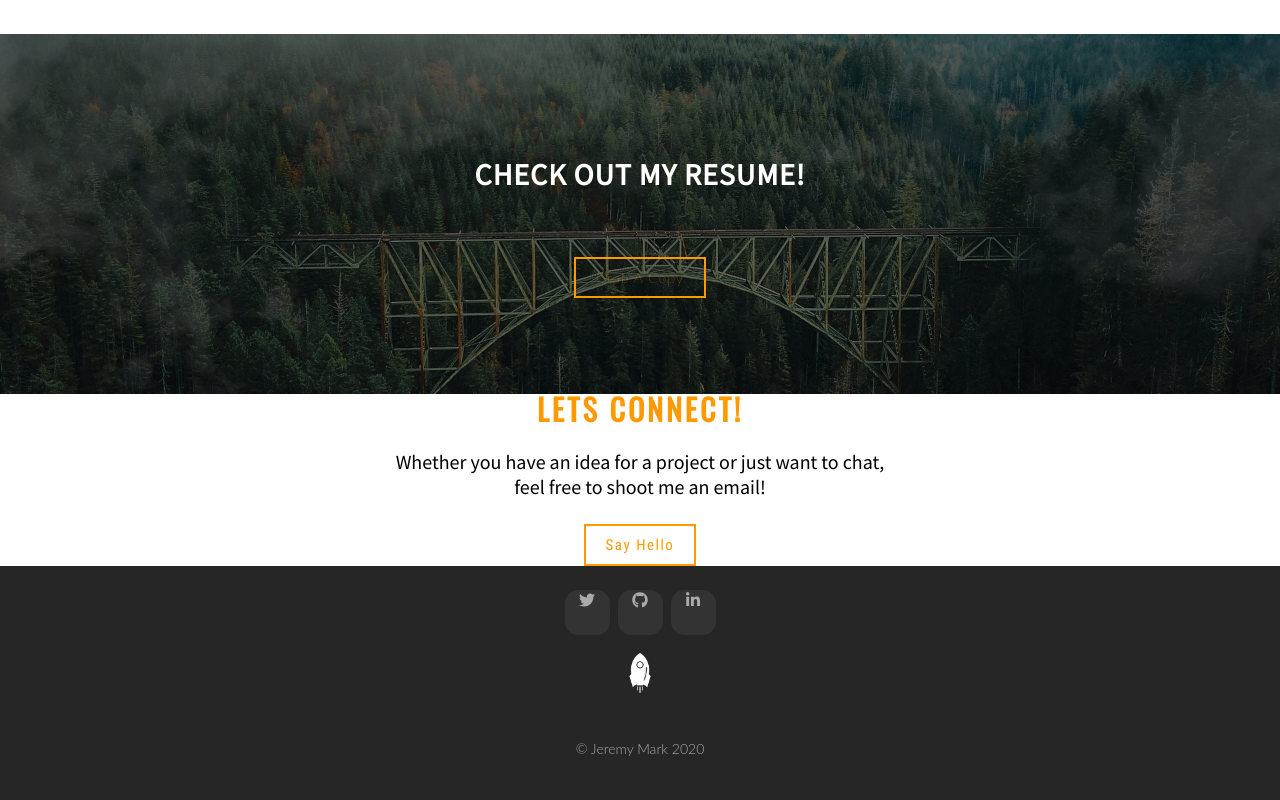
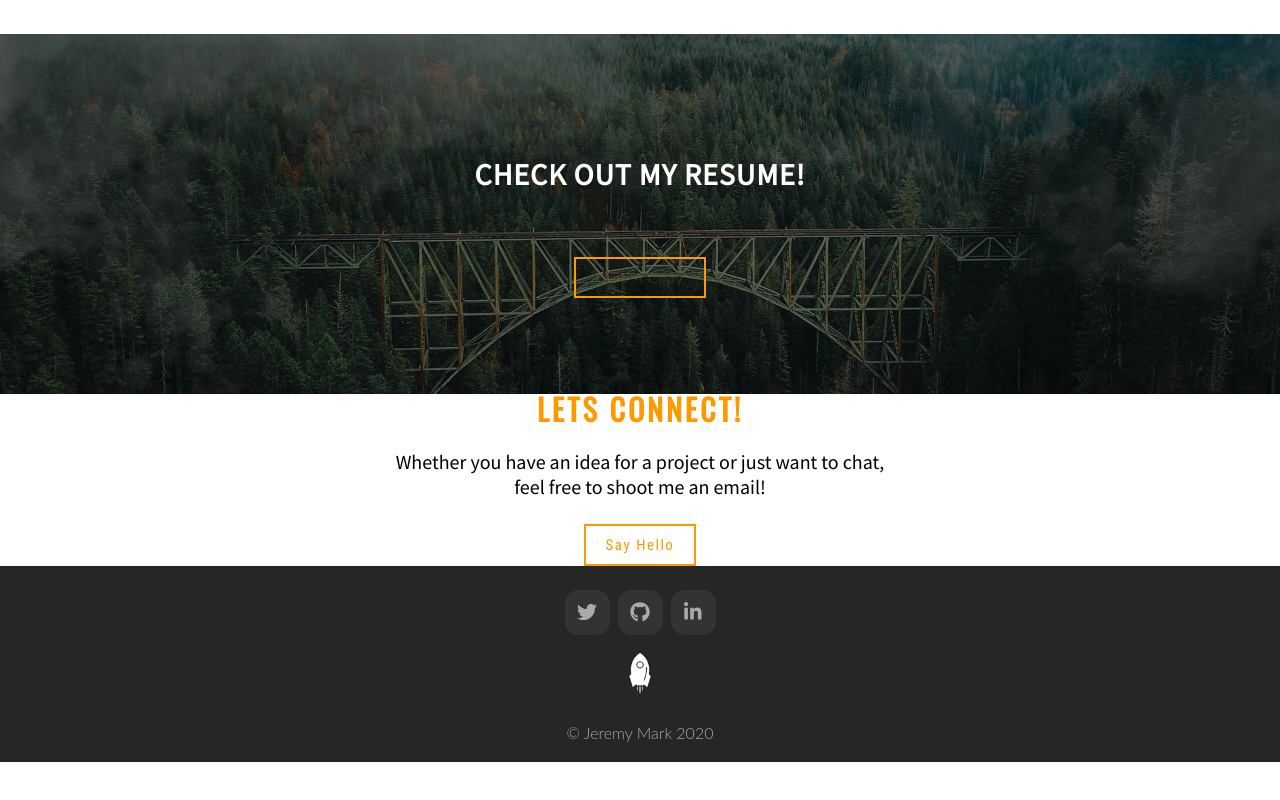
Before and after one commit to jaymar85/portfolio-v2, a React (Create React App) app: page / in a window 1280 px wide. Shown: the part 1606-2406 px from the top of the page. After the commit the page ends 2368 px from the top, so only its background shows below. Built offline with nearby package versions, Linux system fonts and the light colour scheme.

Commit message:
updated footer

```diff
--- a/src/components/footer/Footer.js
+++ b/src/components/footer/Footer.js
@@ -21,18 +21,17 @@ class Footer extends Component {
     }
 
     render() {
-
         return (
             <footer>
                 <div className='row'>
                     <div className='social-media'>
-                        <a className='btn2' href="https://twitter.com/Jeremy66630195" target='_blank'>
+                        <a className='btn' href="https://twitter.com/Jeremy66630195" target='_blank'>
                             <FontAwesomeIcon className='icon' icon={faTwitter} />
                         </a>
-                        <a className='btn2' href='https://github.com/jaymar85' target='_blank'>
+                        <a className='btn' href='https://github.com/jaymar85' target='_blank'>
                             <FontAwesomeIcon className='icon' icon={faGithub} />
                         </a>
-                        <a className='btn2' href='https://www.linkedin.com/in/jeremymark/' target='_blank'>
+                        <a className='btn' href='https://www.linkedin.com/in/jeremymark/' target='_blank'>
                             <FontAwesomeIcon className='icon' icon={faLinkedinIn} />
                         </a>
                     </div>
--- a/src/components/footer/footer.css
+++ b/src/components/footer/footer.css
@@ -1,15 +1,9 @@
 footer {
     padding: 20px;
     text-align: center;
-    height: 30vh;
+    height: auto;
     background-color: rgba(38, 38, 38);
     z-index: 2;
-}
-
-.row {
-    width: 96%;
-    max-width: 1020px;
-    margin: 0 auto;
 }
 
 .social-media {
@@ -18,32 +12,30 @@ footer {
     margin-bottom: 10px;
 }
 
-.btn2 {
+.btn {
     display: inline-block;
-    list-style: none;
     width: 45px;
     height: 45px;
     margin: 4px;
+    border-radius: 30%;
     background-color: #333;
-    border-radius: 30%;
     overflow: hidden;
     position: relative;
 }
 
-.icon {
-    text-decoration: none;
+.btn .icon {
     color: rgb(170, 170, 170);
-    line-height: 45px;
-    text-align: center;
+    font-size: 20px;
+    margin: 12px auto;
     transition: 0.2s linear;
 }
 
-.btn2:hover .icon {
+.btn:hover .icon {
     transform: scale(1.3);
     color: #333;
 }
 
-.btn2::before {
+.btn::before {
     content: '';
     position: absolute;
     width: 120%;
@@ -54,7 +46,7 @@ footer {
     top: 90%;
 }
 
-.btn2:hover::before {
+.btn:hover::before {
     animation: roxy 0.7s 1;
     top: -10%;
     left: -10%;
@@ -103,6 +95,7 @@ footer {
     100% {transform: translate(1px, -2px) rotate(-1deg);}
 }
 
+/* Beam me up Scotty */
 #displayText {
     display: block;
     font-family: 'Lato', sans-serif;
@@ -118,7 +111,8 @@ footer {
 footer p {
     color: rgb(170, 170, 170);
     font-family: 'Lato', sans-serif;
-    font-size: 14px;
+    /* font-size: 14px; */
     font-weight: 300;
-    line-height: 23.8px;
+    /* line-height: 23.8px; */
+    margin: 0;
 }
```
